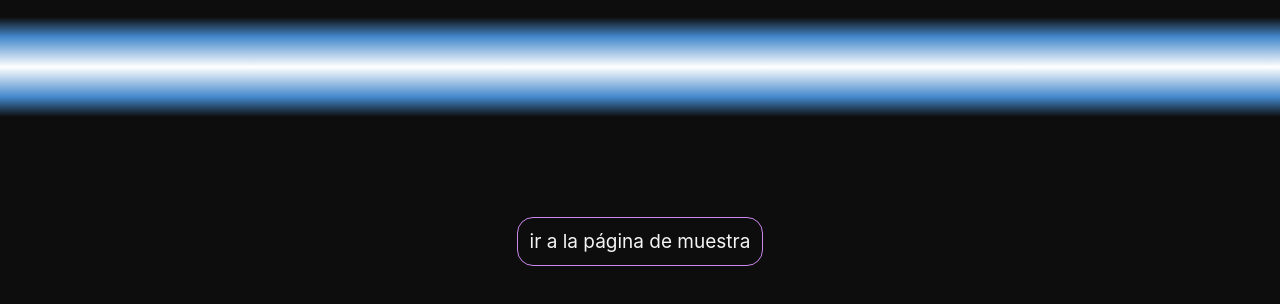
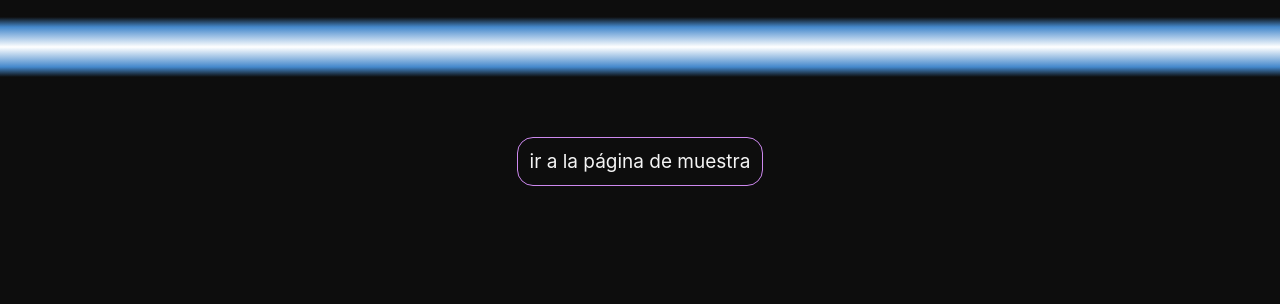
Before and after one commit to gestionar/gestionar.github.io, a plain HTML site: page index.html in a window 1280 px wide. Shown: the part 52-356 px from the top of the page. Drawn offline with Linux system fonts and the light colour scheme.

Commit message:
linea mas fina

```diff
--- a/index.html
+++ b/index.html
@@ -27,28 +27,28 @@
         }
         .contenedor {
             background-color: #0d0d0d;
-            height: 200px;
+            height: 120px;
             width: 100%;
         }
         .negrotop {
             background-image: linear-gradient(#0d0d0d, #48c);
-            height: 20px;
+            height: 10px;
             width: 100%;
             color: wheat;
         }
         .rayotop {
             background-image: linear-gradient(#48c, white);
-            height: 30px;
+            height: 20px;
             width: 100%;
         }
         .rayobot {
             background-image: linear-gradient(white, #48c);
-            height: 30px;
+            height: 20px;
             width: 100%;
         }
         .negrobot {
             background-image: linear-gradient(#48c, #0d0d0d);
-            height: 20px;
+            height: 10px;
             width: 100%;
         }
         .btn {
```
